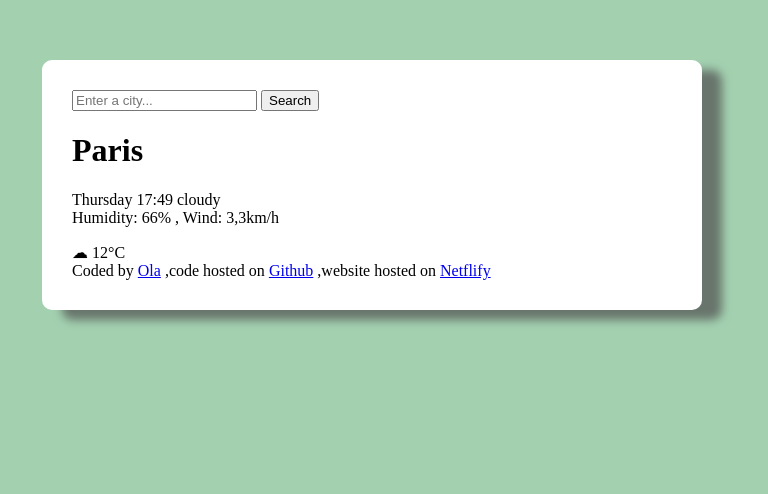
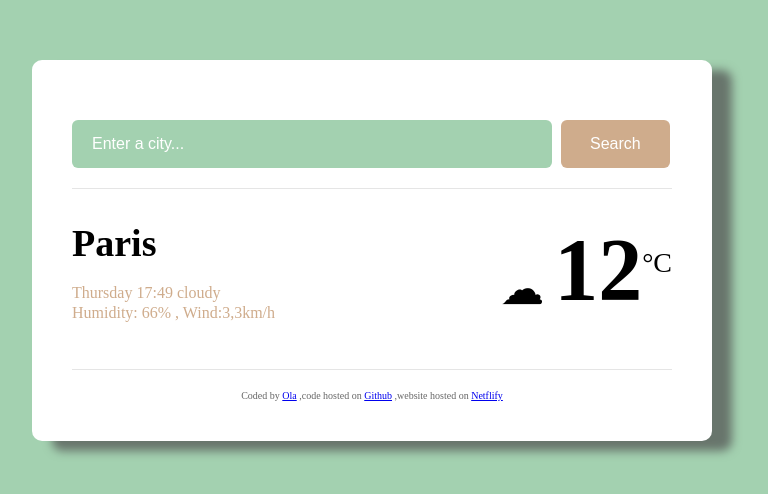
Before and after one commit to olawalkowiak/vanilla_vol_2, a plain HTML site: page index.html in a window 1280 px wide. Shown: the part 190-684 px from the top of the page, without its empty margins (268-1036 px from the left). Drawn offline with Linux system fonts and the light colour scheme; a web font is replaced by a local one.

Commit message:
added basic CSS

```diff
--- a/index.html
+++ b/index.html
@@ -15,21 +15,34 @@
   <body>
     <div class="app">
       <header>
-        <form>
-          <input type="search" placeholder="Enter a city..." required />
-          <input type="submit" value="Search" />
+        <form class="search-form">
+          <span>
+            <input
+              type="search"
+              placeholder="Enter a city..."
+              required
+              class="search-form-input"
+            />
+          </span>
+          <input type="submit" value="Search" class="search-form-button" />
         </form>
       </header>
       <main>
-        <div>
-          <h1>Paris</h1>
-          <p>
-            Thursday 17:49 cloudy
-            <br />
-            Humidity: 66% , Wind: 3,3km/h
-          </p>
+        <div class="weather-app-data">
+          <div>
+            <h1 class="weather-app-city">Paris</h1>
+            <p class="weather-app-details">
+              Thursday 17:49 cloudy
+              <br />
+              Humidity: 66% , Wind:3,3km/h
+            </p>
+          </div>
+          <div class="weather-app-temperature-container">
+            <div class="weather-app-icon">☁</div>
+            <div class="weather-app-temperature-value">12</div>
+            <div class="weather-app-unit">°C</div>
+          </div>
         </div>
-        <div>☁ 12°C</div>
       </main>
       <footer>
         Coded by
--- a/src/style.css
+++ b/src/style.css
@@ -8,5 +8,79 @@ body {
   margin: 250px auto;
   box-shadow: 20px 10px 10px rgb(104, 117, 108);
   border-radius: 10px;
-  padding: 30px;
+  padding: 40px;
 }
+
+header {
+  border-bottom: 1px solid rgba(0, 0, 0, 0.1);
+  padding: 20px 0;
+}
+
+footer {
+  border-top: 1px solid rgba(0, 0, 0, 0.1);
+  padding: 20px 0 0 0;
+  text-align: center;
+  font-size: 10px;
+  color: rgba(0, 0, 0, 0.6);
+}
+
+.search-form-input {
+  background-color: rgb(163, 209, 176);
+  border: none;
+  border-radius: 6px;
+  width: 80%;
+  font-size: 16px;
+  padding: 15px 20px;
+}
+span::before,
+::placeholder {
+  color: white;
+}
+
+.search-form-button {
+  background: rgb(207, 172, 140);
+  padding: 15px 29px;
+  border: none;
+  font-size: 16px;
+  margin-left: 5px;
+  border-radius: 6px;
+  color: white;
+}
+.strong::before {
+  color: purple;
+}
+
+.weather-app-details {
+  font-size: 16px;
+  color: rgb(207, 172, 140);
+  line-height: 20px;
+  font-weight: 500;
+}
+.weather-app-data {
+  display: flex;
+  justify-content: space-between;
+}
+.weather-app-city {
+  margin: 0;
+  font-size: 38px;
+  line-height: 48px;
+}
+.weather-app-temperature-container {
+  display: flex;
+}
+.weather-app-temperature-value {
+  font-size: 88px;
+  margin-left: 10px;
+  font-weight: bold;
+}
+.weather-app-icon {
+  font-size: 44px;
+  margin-top: 44px;
+}
+.weather-app-unit {
+  margin-top: 28px;
+  font-size: 28px;
+}
+main {
+  padding: 30px 0;
+}
```
